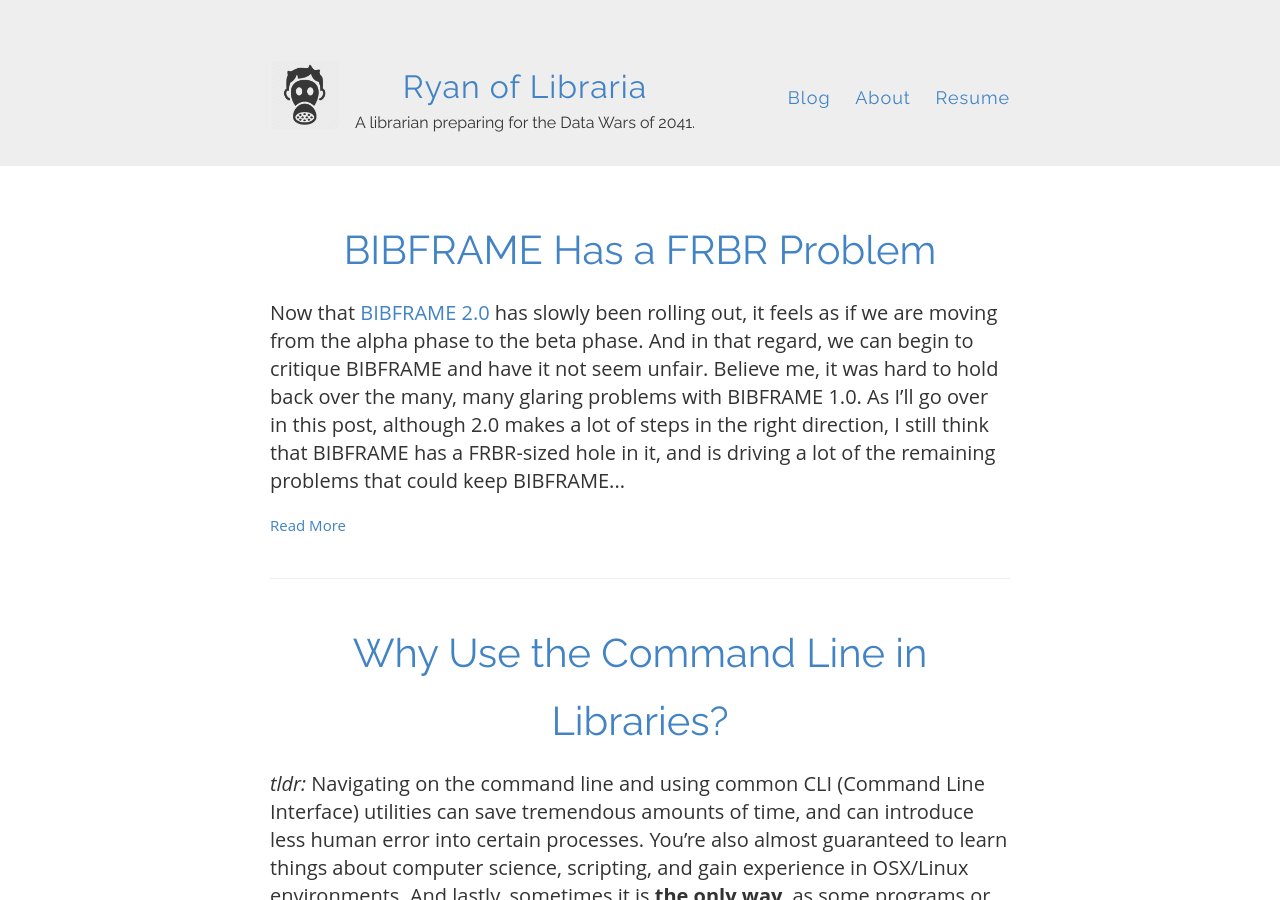
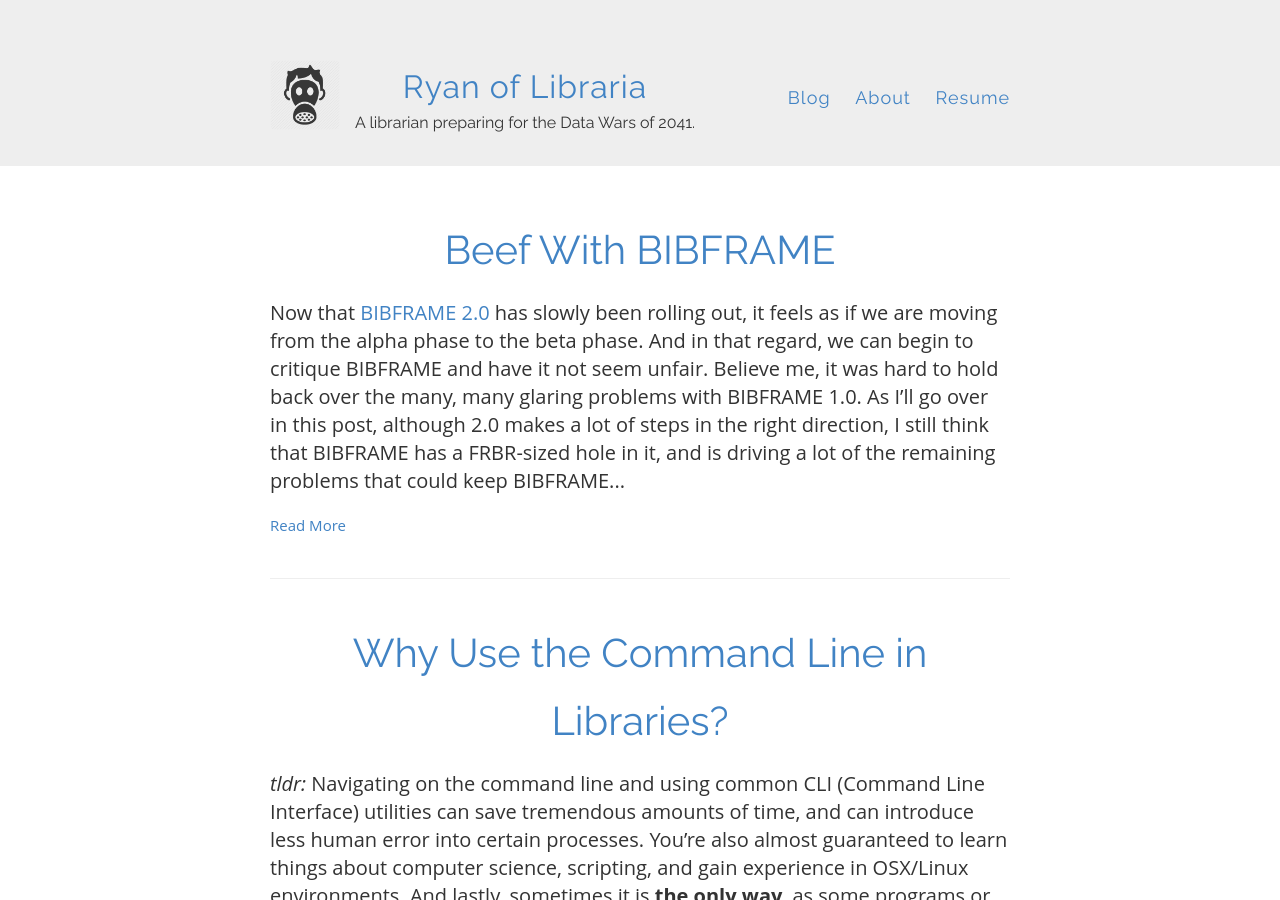
Before and after one commit to remerjohnson/remerjohnson.github.io, a Jekyll site: the page built from index.html, in a window 1280 px wide and 900 px high. Built offline with Jekyll 4.4.1, drawn with Linux system fonts in a browser that asks for light colours; nearby versions of some CDN libraries.

Commit message:
Renamed and editied BIBFRAME post

```diff
--- a/_posts/2016-5-25-bibframe-frbr-problem.md
+++ b/_posts/2016-5-25-beef-with-bibframe.md
@@ -1,14 +1,14 @@
 ---
 layout: post
-title: BIBFRAME Has a FRBR Problem
+title: Beef With BIBFRAME
 ---
 
 Now that [BIBFRAME 2.0](https://www.loc.gov/bibframe/docs/index.html) has slowly been rolling out, it feels as if we are moving from the alpha phase to the beta phase. And in that regard, we can begin to critique BIBFRAME and have it not seem unfair. Believe me, it was hard to hold back over the many, many glaring problems with BIBFRAME 1.0. As I'll go over in this post, although 2.0 makes a lot of steps in the right direction, I still think that BIBFRAME has a FRBR-sized hole in it, and is driving a lot of the remaining problems that could keep BIBFRAME from achieving its stated goals.
 
 To put my critique into context, let's look at some of the [stated goals of BIBFRAME](https://www.loc.gov/bibframe/faqs/):
 1. [I]ntegrate with and engage in the wider information community and still serve the very specific needs of libraries.
-1. Differentiate clearly between conceptual content and its physical/digital manifestation(s).
-1. Leverage and expose relationships between and among entities.
+2. Differentiate clearly between conceptual content and its physical/digital manifestation(s).
+3. Leverage and expose relationships between and among entities.
 
 Let's dig in, out of order of course!
 
```
Also changed, not shown: other parts of _posts/2016-5-25-beef-with-bibframe.md (+4 -3 lines).
